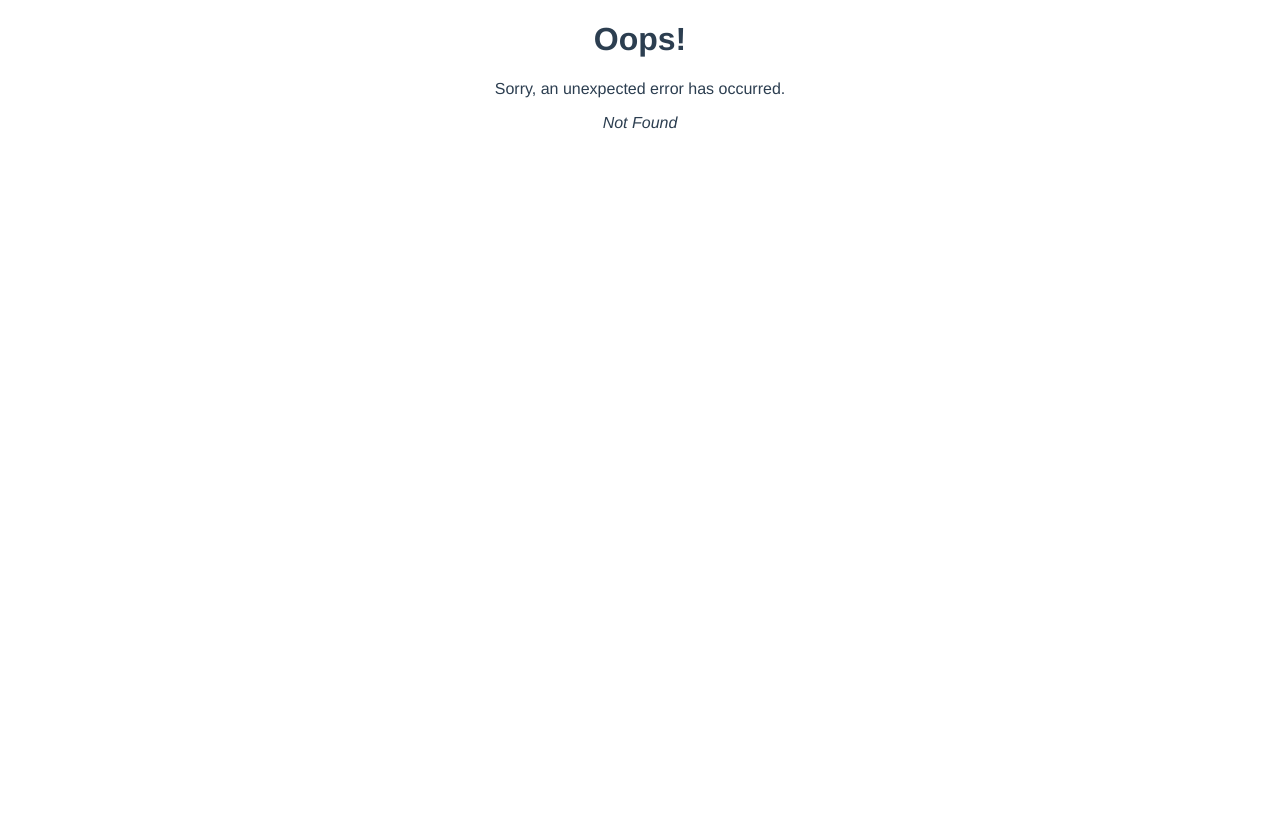
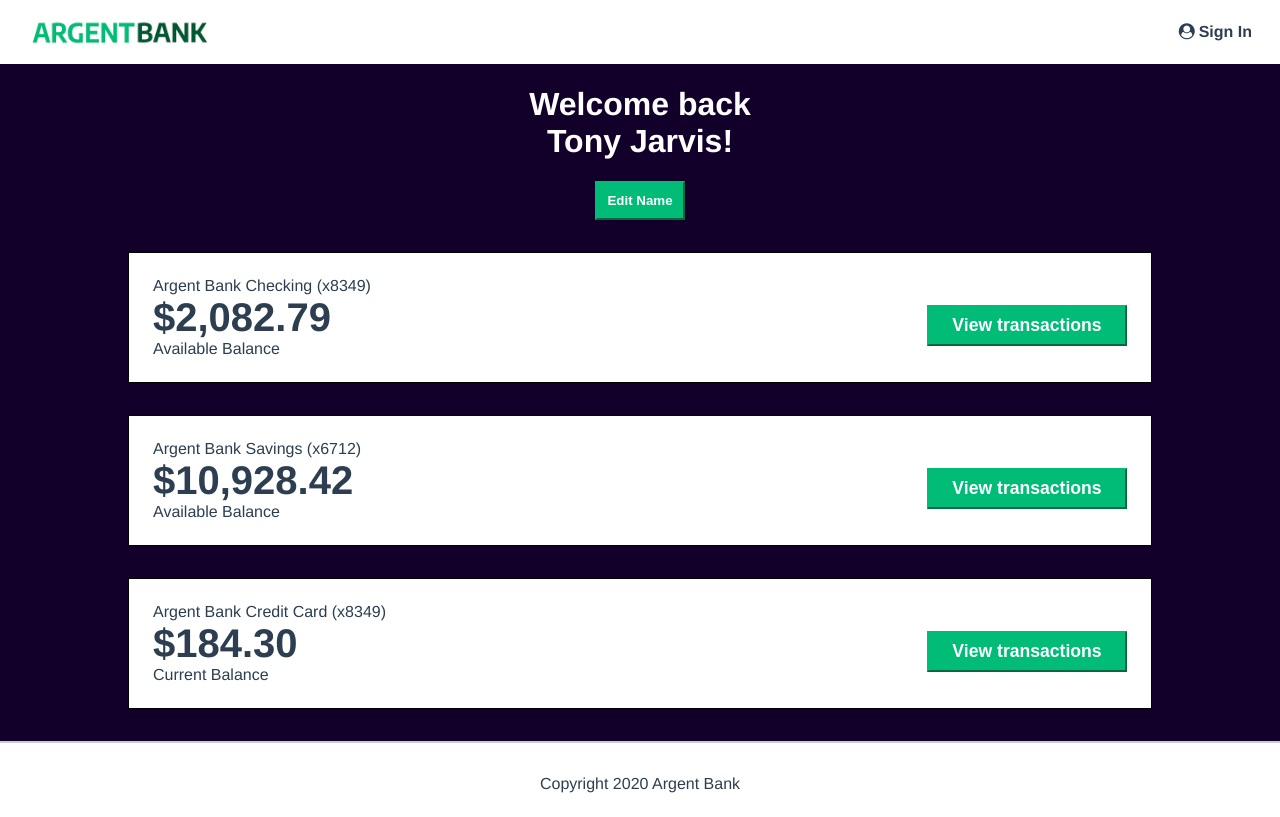
Before and after one commit to pcourant/ArgentBank, a React (Vite) app: page /user in a window 1280 px wide. Before the commit this address had no page. Built offline with nearby package versions, Linux system fonts and the light colour scheme.

Commit message:
Add User static page with styles

```diff
--- a/package.json
+++ b/package.json
@@ -17,7 +17,6 @@
     },
     "dependencies": {
         "classnames": "^2.3.2",
-        "normalize.css": "^8.0.1",
         "react": "^18.2.0",
         "react-dom": "^18.2.0",
         "react-router-dom": "^6.4.2"
--- a/src/main.css
+++ b/src/main.css
@@ -6,20 +6,23 @@ html {
     -moz-osx-font-smoothing: grayscale;
 }
 
-/* body {
-    display: flex;
-    flex-direction: column;
+body {
     min-width: 325px;
-    min-height: 100vh;
     margin: 0;
-} */
+}
 
 #root {
     display: flex;
     flex-direction: column;
-    min-width: 325px;
     min-height: 100vh;
-    margin: 0;
+}
+
+.main {
+    flex: 1;
+}
+
+.bg-dark {
+    background-color: #12002b;
 }
 
 .sr-only {
--- a/src/routes/SignIn/SignIn.module.css
+++ b/src/routes/SignIn/SignIn.module.css
@@ -1,11 +1,3 @@
-.main {
-    flex: 1;
-}
-
-.bgDark {
-    background-color: #12002b;
-}
-
 .signInButton {
     display: block;
     width: 100%;
--- a/src/routes/SignIn/index.tsx
+++ b/src/routes/SignIn/index.tsx
@@ -5,7 +5,7 @@ import cx from 'classnames';
 
 const SignIn = () => {
     return (
-        <main className={cx(styles.main, styles.bgDark)}>
+        <main className={'main bg-dark'}>
             <section className={styles.signInContent}>
                 <i
                     className={cx('fa', 'fa-user-circle', styles.signInIcon)}
--- /dev/null
+++ b/src/routes/User/User.module.css
@@ -0,0 +1,75 @@
+.account {
+    box-sizing: border-box;
+    display: flex;
+    flex-direction: column;
+    align-items: center;
+    justify-content: space-between;
+    width: 80%;
+    padding: 1.5rem;
+    margin: 0 auto;
+    margin-bottom: 2rem;
+    text-align: left;
+    background-color: #fff;
+    border: 1px solid black;
+}
+
+.accountAmount {
+    margin: 0;
+    font-size: 2.5rem;
+    font-weight: bold;
+}
+
+.accountAmountDescription {
+    margin: 0;
+}
+
+.accountTitle {
+    padding: 0;
+    margin: 0;
+    font-size: 1rem;
+    font-weight: normal;
+}
+
+.accountContentWrapper {
+    flex: 1;
+    width: 100%;
+}
+
+.editButton {
+    padding: 10px;
+    font-weight: bold;
+    color: #fff;
+    background-color: #00bc77;
+    border-color: #00bc77;
+}
+
+.header {
+    margin-bottom: 2rem;
+    color: #fff;
+}
+
+.transactionButton {
+    display: block;
+    width: 100%;
+    padding: 8px;
+    margin-top: 1rem;
+    font-size: 1.1rem;
+    font-weight: bold;
+    color: #fff;
+    background-color: #00bc77;
+    border-color: #00bc77;
+}
+
+@media (min-width: 720px) {
+    .account {
+        flex-direction: row;
+    }
+
+    .accountContentWrapper.cta {
+        flex: 0;
+    }
+
+    .transactionButton {
+        width: 200px;
+    }
+}
--- /dev/null
+++ b/src/routes/User/index.tsx
@@ -0,0 +1,70 @@
+import React from 'react';
+import styles from './User.module.css';
+
+import cx from 'classnames';
+
+const User = () => {
+    return (
+        <main className="main bg-dark">
+            <div className={styles.header}>
+                <h1>
+                    Welcome back
+                    <br />
+                    Tony Jarvis!
+                </h1>
+                <button className={styles.editButton}>Edit Name</button>
+            </div>
+            <h2 className="sr-only">Accounts</h2>
+            <section className={styles.account}>
+                <div className={styles.accountContentWrapper}>
+                    <h3 className={styles.accountTitle}>
+                        Argent Bank Checking (x8349)
+                    </h3>
+                    <p className={styles.accountAmount}>$2,082.79</p>
+                    <p className={styles.accountAmountDescription}>
+                        Available Balance
+                    </p>
+                </div>
+                <div className={cx(styles.accountContentWrapper, styles.cta)}>
+                    <button className={styles.transactionButton}>
+                        View transactions
+                    </button>
+                </div>
+            </section>
+            <section className={styles.account}>
+                <div className={styles.accountContentWrapper}>
+                    <h3 className={styles.accountTitle}>
+                        Argent Bank Savings (x6712)
+                    </h3>
+                    <p className={styles.accountAmount}>$10,928.42</p>
+                    <p className={styles.accountAmountDescription}>
+                        Available Balance
+                    </p>
+                </div>
+                <div className={cx(styles.accountContentWrapper, styles.cta)}>
+                    <button className={styles.transactionButton}>
+                        View transactions
+                    </button>
+                </div>
+            </section>
+            <section className={styles.account}>
+                <div className={styles.accountContentWrapper}>
+                    <h3 className={styles.accountTitle}>
+                        Argent Bank Credit Card (x8349)
+                    </h3>
+                    <p className={styles.accountAmount}>$184.30</p>
+                    <p className={styles.accountAmountDescription}>
+                        Current Balance
+                    </p>
+                </div>
+                <div className={cx(styles.accountContentWrapper, styles.cta)}>
+                    <button className={styles.transactionButton}>
+                        View transactions
+                    </button>
+                </div>
+            </section>
+        </main>
+    );
+};
+
+export default User;
```
Also changed, not shown: src/main.tsx (+5 -2 lines).
